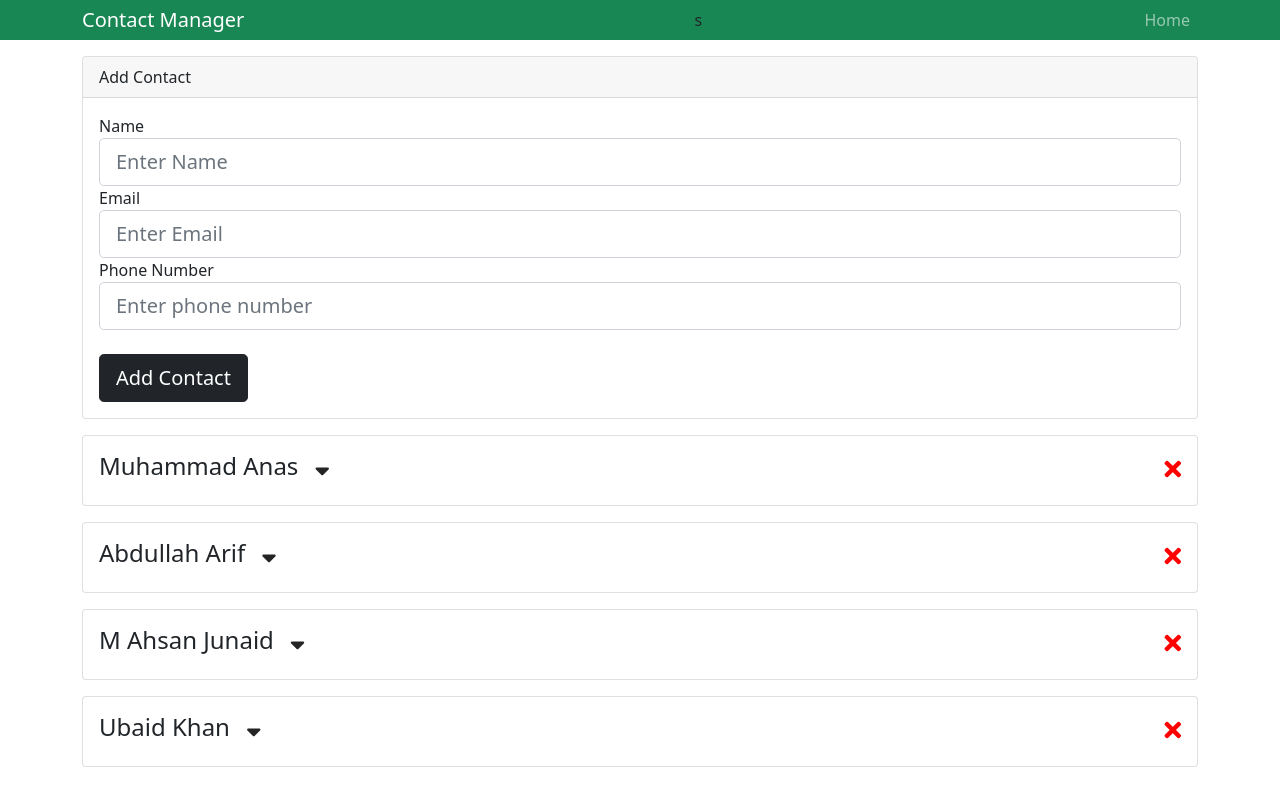
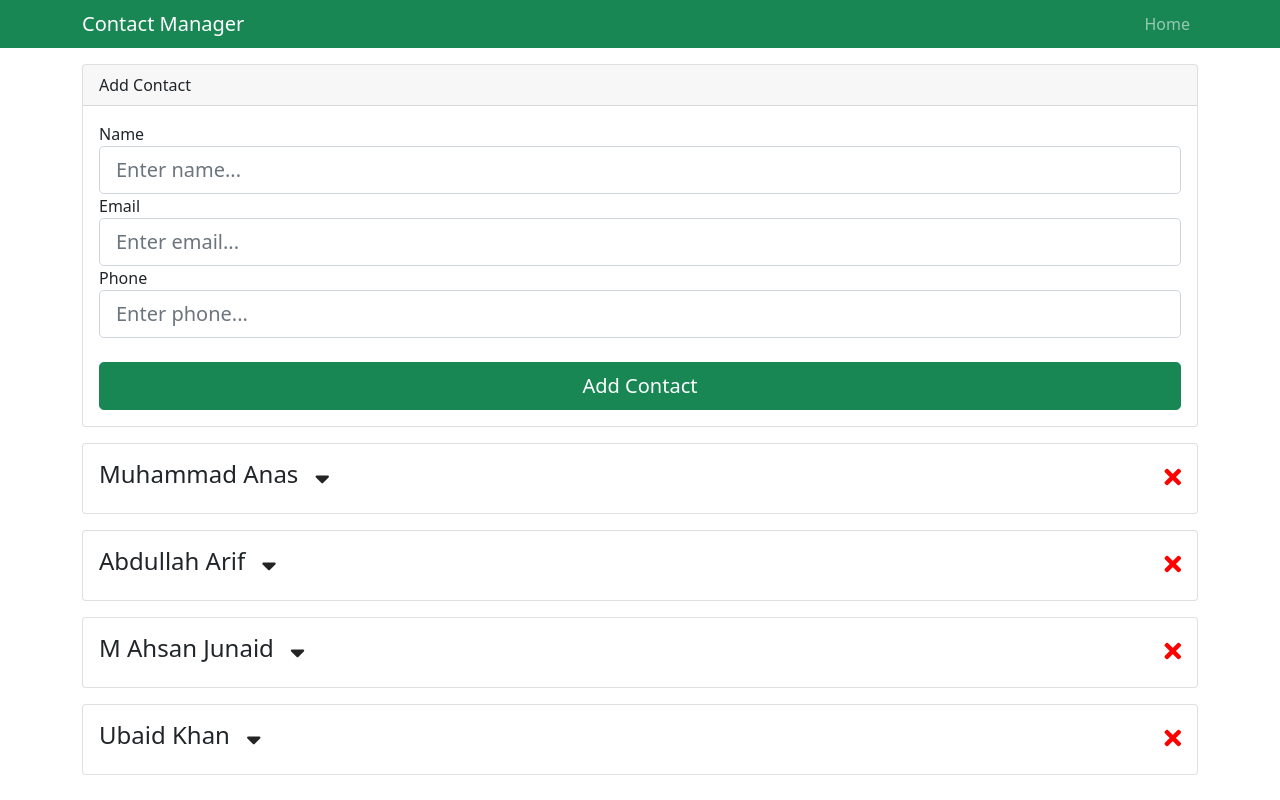
Before and after one commit to iAnas19/Contact-Manager, a React (Create React App) app: page / in a window 1280 px wide. Built offline with nearby package versions, Linux system fonts and the light colour scheme.

Commit message:
add form validation and checking erros

```diff
--- a/package.json
+++ b/package.json
@@ -7,6 +7,7 @@
     "@testing-library/react": "^11.2.7",
     "@testing-library/user-event": "^12.8.3",
     "bootstrap": "^5.0.1",
+    "classnames": "^2.3.1",
     "react": "^17.0.2",
     "react-dom": "^17.0.2",
     "react-scripts": "4.0.3",
--- a/src/App.css
+++ b/src/App.css
@@ -11,3 +11,7 @@
 .cross {
   padding-top: 5px;
 }
+
+.btn {
+  width: 100%;
+}
--- a/src/components/contacts/AddContact.jsx
+++ b/src/components/contacts/AddContact.jsx
@@ -1,36 +1,62 @@
 import React, { Component } from 'react'
 import { Consumer } from '../../context';
-import { uuid } from 'uuid'
+import {v1 as uuid} from "uuid";
+import TextInputGroup from '../layout/TextInputGroup';
 
 class AddContact extends Component {
   state = {
     name: '',
     email: '',
-    phone: ''
+    phone: '',
+    errors: {}
   }
-
-  onChange = e => this.setState({[e.target.name]: e.target.value})
 
   onSubmit =(dispatch, e) => {
     e.preventDefault()
 
+
     const { name, email, phone } = this.state
 
-    const newContact = {
+    // Check for errors
+    if(name === ''){
+      this.setState({errors: { name: 'Name is required'}})
+      return
+    }
+    if(email === ''){
+      this.setState({errors: { email: 'email is required'}})
+      return
+    }
+    if(phone === ''){
+      this.setState({errors: { phone: 'phone is required'}})
+      return
+    }
+
+    const new_Contact = {
       id: uuid(),
       name,
       email,
       phone
     }
 
-    dispatch({ type: 'ADD_CONTACT', payload: 'newContact' })
+    dispatch({ type: 'ADD_CONTACT', payload: new_Contact })
+
+
+    // clear state
+    this.setState({
+      name:'',
+      email:'',
+      phone:'',
+      errors: {}
+    })
+
 
   }
 
+  onChange = e => this.setState({[e.target.name]: e.target.value})
 
   render() {
 
-    const { name, email, phone } = this.state
+    const { name, email, phone, errors } = this.state
 
 
     return(
@@ -42,52 +68,46 @@ class AddContact extends Component {
         <div className="card-header">Add Contact</div>
         <div className="card-body">
           <form onSubmit={this.onSubmit.bind(this, dispatch)}>
-            <div className="form-group">
-              <label htmlFor="name">Name</label>
-              <input
-              type="text"
-              className="form-control form-control-lg"
-              name='name'
-              placeholder='Enter Name'
+            <TextInputGroup
+              label = 'Name'
+              name = 'name'
+              placeholder= 'Enter name...'
               value={name}
               onChange={this.onChange}
+              error = {errors.name}
+
+              />
+            <TextInputGroup
+              label = 'Email'
+              name = 'email'
+              type='email'
+              placeholder= 'Enter email...'
+              value={email}
+              onChange={this.onChange}
+              error = {errors.email}
               />
 
-            </div>
-            <div className="form-group">
-              <label htmlFor="email">Email</label>
-              <input type="email"
-              className="form-control form-control-lg"
-              name='email'
-              placeholder='Enter Email'
-              value={email}
-              onChange={this.onChange}
-              />
-
-            </div>
-            <div className="form-group">
-              <label htmlFor="phone">Phone Number</label>
-              <input type="text"
-              className="form-control form-control-lg"
-              name='phone'
-              placeholder='Enter phone number'
+            <TextInputGroup
+              label = 'Phone'
+              name = 'phone'
+              placeholder= 'Enter phone...'
               value={phone}
               onChange={this.onChange}
-              />
+              error = {errors.phone}
 
-            </div>
+            />
+
             <br />
             <input
             type="submit"
             value="Add Contact"
-            className='btn btn-dark btn-block btn-lg' />
+            className='btn btn-success btn-block btn-lg' />
             <br />
           </form>
         </div>
       </div>
 
-          )
-        }}
+      )}}
       </Consumer>
     )
   }
--- a/src/components/layout/Header.js
+++ b/src/components/layout/Header.js
@@ -1,21 +1,18 @@
 import React from 'react'
 import PropTypes from 'prop-types';
-
 
 const Header = (props) => {
   const { branding } = props
   return (
-    <nav className='navbar navbar-expand-sm navbar-dark bg-success mb-3 py-0'>
+    <nav className='navbar navbar-expand-sm navbar-dark bg-success mb-3 py-1'>
       <div className='container'>
         <a href='/' className='navbar-brand'>{branding}
         </a>
-s
         <div>
           <ul className='navbar-nav mr-auto'>
             <li className='nav-item'>
               <a href='/' className='nav-link'>Home</a>
             </li>
-
           </ul>
 
         </div>
--- /dev/null
+++ b/src/components/layout/TextInputGroup.jsx
@@ -0,0 +1,50 @@
+import React from 'react'
+import PropTypes from 'prop-types';
+import classNames from 'classnames';
+
+const TextInputGroup = ({
+  label,
+  name,
+  value,
+  placeholder,
+  type,
+  onChange,
+  error
+}) => {
+  return (
+    <div className="form-group">
+      <label htmlFor={name}>{label}</label>
+      <input
+      type={type}
+      className={classNames('form-control form-control-lg', {
+        'is-invalid' : error
+      })}
+      name={name}
+      placeholder={placeholder}
+      value={value}
+      onChange={onChange}
+
+      />
+      {error && <div className="invalid-feedback">{error}</div>}
+
+
+    </div>
+  )
+};
+
+
+TextInputGroup.propTypes = {
+  label: PropTypes.string.isRequired,
+  name: PropTypes.string.isRequired,
+  placeholder: PropTypes.string.isRequired,
+  value: PropTypes.string.isRequired,
+  type: PropTypes.string.isRequired,
+  onChange: PropTypes.func.isRequired,
+  error: PropTypes.string
+}
+
+TextInputGroup.defaultProps = {
+  type: 'text'
+}
+
+export default TextInputGroup
```
Also changed, not shown: 1 other file (tests, documents, lock files or other folders).
